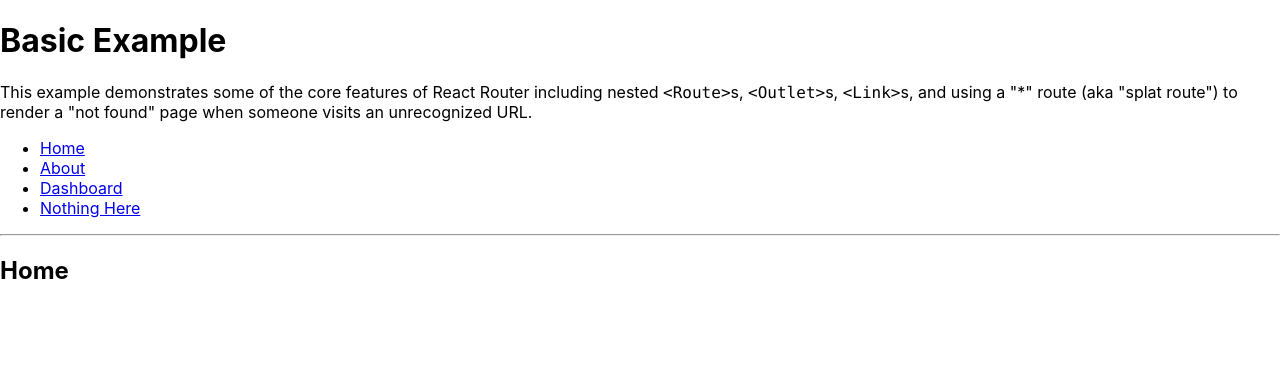
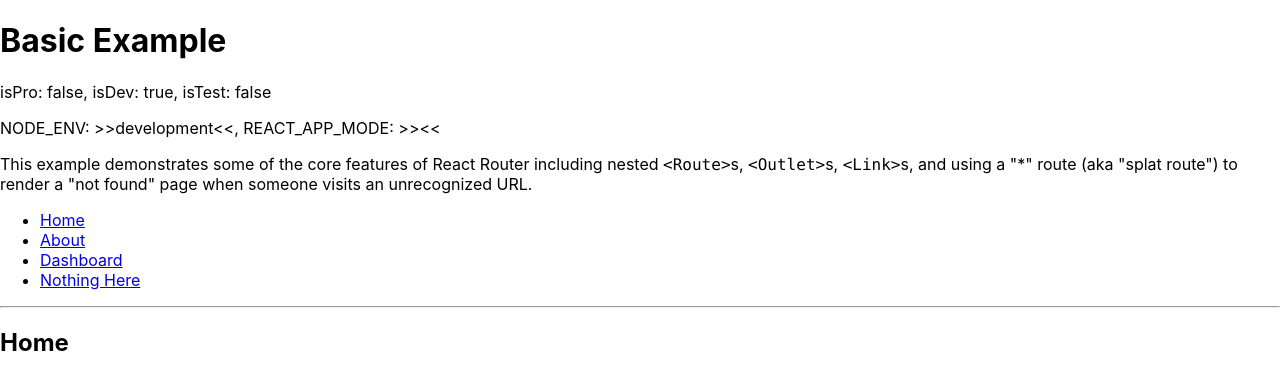
Before and after one commit to jinsangYoo/myReact, a React (Create React App) app in the folder view-with-react/: page / in a window 1280 px wide. Shown: the top 390 px of the page. Built offline with nearby package versions, Linux system fonts and the light colour scheme.

Commit message:
환경 변수 설정

```diff
--- a/view-with-react/src/App.tsx
+++ b/view-with-react/src/App.tsx
@@ -1,13 +1,23 @@
 import React from 'react'
-import logo from './logo.svg'
 import './App.css'
 import { Routes, Route, Link, Outlet } from 'react-router-dom'
 
 function App() {
+  const isPro = process.env.NODE_ENV === 'production' || false
+  const isDev = process.env.NODE_ENV === 'development' || false
+  const isTest = process.env.NODE_ENV === 'test' || false
+
   return (
     <div>
       <h1>Basic Example</h1>
 
+      <p>
+        isPro: {String(isPro)}, isDev: {String(isDev)}, isTest: {String(isTest)}
+      </p>
+      <p>
+        NODE_ENV: &gt;&gt;{process.env.NODE_ENV}&lt;&lt;, REACT_APP_MODE: &gt;&gt;{process.env.REACT_APP_MODE}
+        &lt;&lt;
+      </p>
       <p>
         This example demonstrates some of the core features of React Router including nested{' '}
         <code>&lt;Route&gt;</code>s, <code>&lt;Outlet&gt;</code>s, <code>&lt;Link&gt;</code>s, and using a
```
Also changed, not shown: view-with-react/package.json (+4 -4 lines), view-with-react/src/index.css (+3 -5 lines), view-with-react/src/reportWebVitals.ts (+9 -9 lines), view-with-react/src/setupTests.ts (+1 -1 lines), 2 other files (tests, documents, lock files or other folders).
